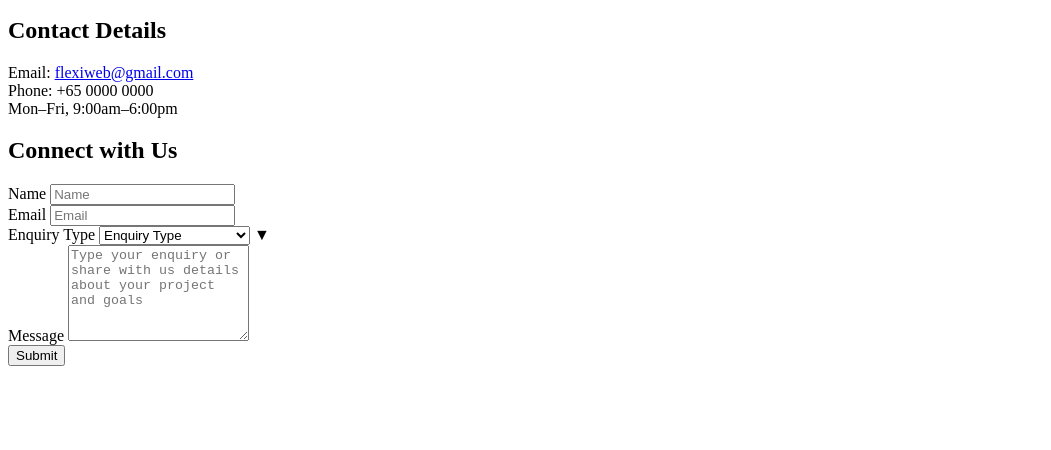
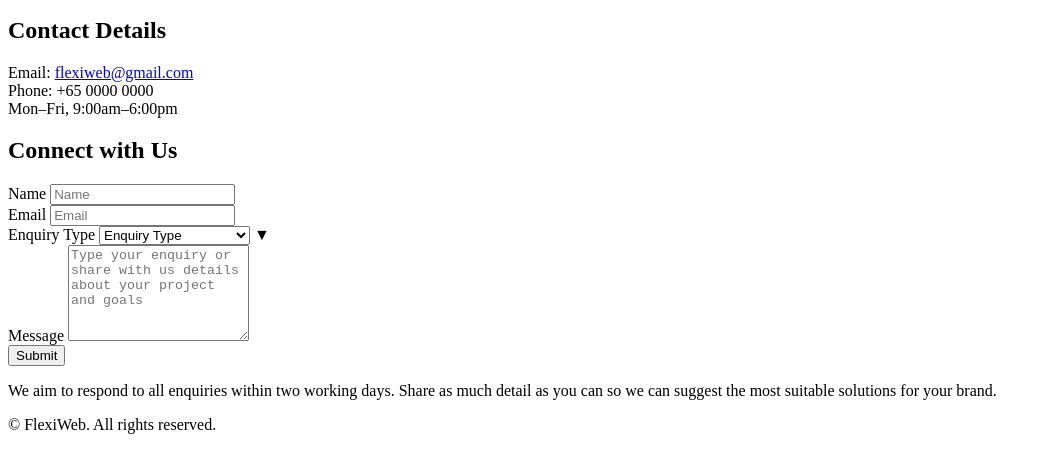
Before and after one commit to Kelvin5067/IDAsg1, a plain HTML site: page contact.html in a window 1280 px wide. Shown: the part 966-1416 px from the top of the page, without its empty margins (0-1051 px from the left). Before the commit the page ends 1340 px from the top, so only its background shows below. Drawn offline with Linux system fonts and the light colour scheme; a script that the page names is missing.

Commit message:
Commit 10:Added Bottom Text and Footer to contact page

```diff
--- a/contact.html
+++ b/contact.html
@@ -127,6 +127,26 @@
       </div>
     </section>
 
+    <!-- ===== BOTTOM TEXT ===== -->
+    <section class="contact-bottom-text">
+      <div class="container">
+        <p>
+          We aim to respond to all enquiries within two working days. Share as
+          much detail as you can so we can suggest the most suitable solutions
+          for your brand.
+        </p>
+      </div>
+    </section>
+  </main>
+
+  <!-- ================= FOOTER ================= -->
+  <footer class="site-footer">
+    <div class="container footer-inner">
+      <p>&copy; <span id="year"></span> FlexiWeb. All rights reserved.</p>
+    </div>
+  </footer>
+
+
 
 </body>
 </html>
```
